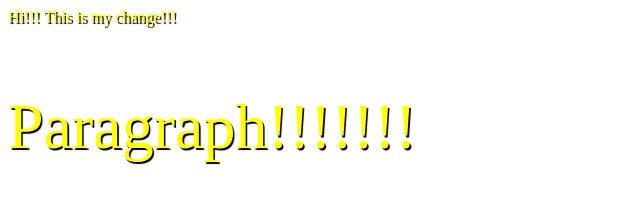
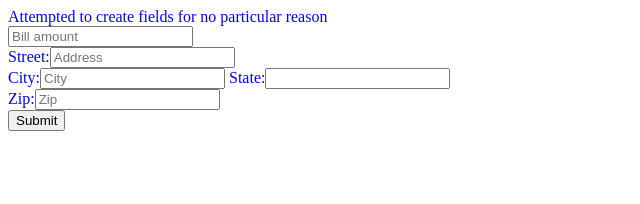
Before and after one commit to JeffreyATW/frontend_example, a plain HTML site: page index.html in a window 1280 px wide. Shown: the whole page, without its empty margins (0-640 px from the left). Drawn offline with Linux system fonts and the light colour scheme.

Commit message:
git pull request; form fields added

```diff
--- a/index.html
+++ b/index.html
@@ -2,10 +2,30 @@
 <html>
   <head>
     <link href="./style.css" media="all" rel="stylesheet" type="text/css" />
-    <title>Hello!!!</title>
+    <link href='http://fonts.googleapis.com/css?family=Source+Sans+Pro|Sanchez' rel='stylesheet' type='text/css'>
+    <title>Practicing Git on Github</title>
   </head>
   <body>
-    Hi!!! This is my change!!!
-    <p>Paragraph!!!!!!!</p>
+
+      <div id="container">
+
+        <div class="title"> Attempted to create fields for no particular reason</div>
+        <form>
+          <input type="text" id="amount" placeholder="Bill amount"/> <br>
+
+
+ <div id="address">
+          <label>Street:</label><input type="text" id="ccaddressstreet" placeholder="Address" /><br>
+          <div class="citystatezip">
+            <label>City:</label><input type="text" id="ccaddresscity" placeholder="City"/>
+            <label>State:</label><input type="text" id="ccaddressstate" /><br>
+            <label>Zip:</label><input type="text" id="ccaddresszip" placeholder="Zip"/>
+
+          </div>
+        </div>
+  <button type="submit" class="submitForm">Submit</button>
+
+      </div>
+    </form>
   </body>
 </html>
--- a/style.css
+++ b/style.css
@@ -1,8 +1,13 @@
 body {
-    color: yellow;
-    text-shadow: 0.1em 0.1em 0.05em black;
+    color: blue;
+
 }
 
-p {
-  font-size: 4em;
+h1 {
+  text-align: left;
+  font-size: 150%;
+  margin-bottom:-10px;
+  font-weight:bold;
+  margin-left:2px;
+  font-family:Sanchez;
 }
```
Also changed, not shown: 1 other file.
